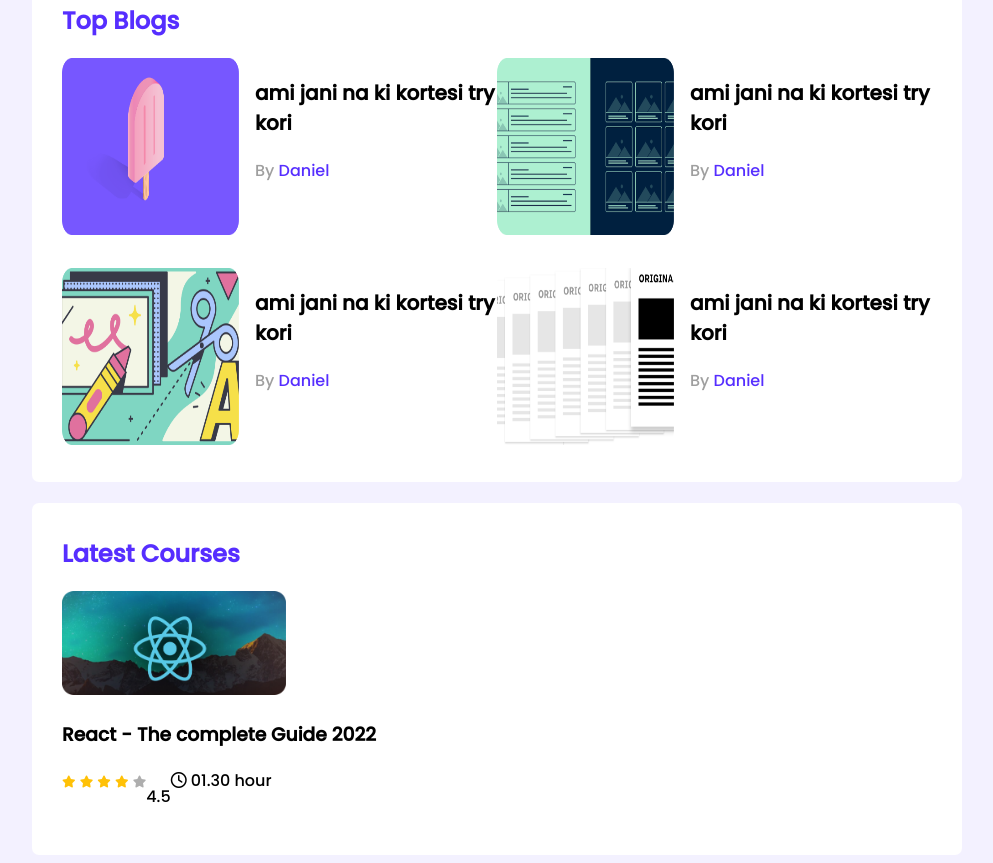
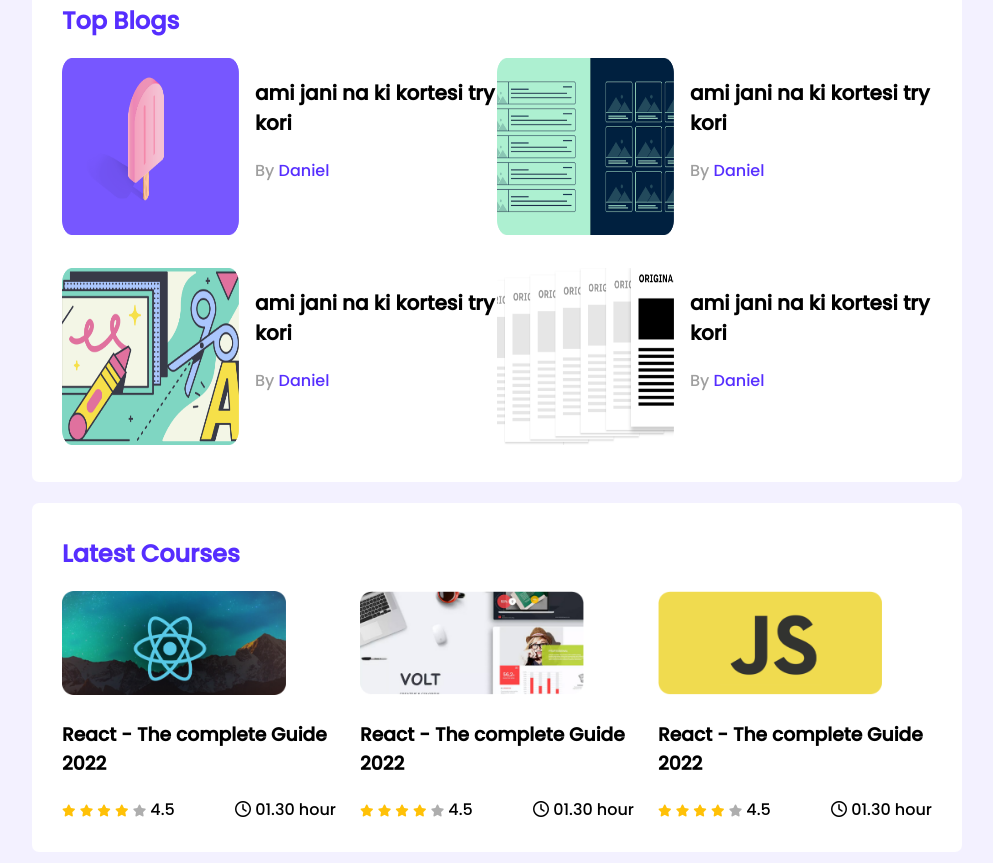
Before and after one commit to JubayerAhmmodShuvo/leader-board-css3, a plain HTML site: page index.html in a window 1280 px wide. Shown: the part 329-1192 px from the top of the page, without its empty margins (143-1136 px from the left). Drawn offline with Linux system fonts and the light colour scheme.

Commit message:
9.8 done

```diff
--- a/index.html
+++ b/index.html
@@ -110,8 +110,57 @@
                                 <i class="fas fa-star filled"></i>
                                 <i class="fas fa-star filled"></i>
                                 <i class="fas fa-star empty"></i>
+                                <span>4.5</span>
                             </div>
-                            <p>4.5</p>
+
+                            <div class="course-duration">
+                                <i class="far fa-clock"></i>
+                                01.30 hour
+                            </div>
+                        </div>
+                    </div>
+                </div>
+                <div class="course">
+                    <div class="course-banner">
+                        <img src="images/courses/course-2.png" alt="">
+                    </div>
+                    <div class="course-detail">
+                        <h3 class="course-title">React - The complete Guide 2022</h3>
+                        <p class="course-author"></p>
+                        <div class="course-info">
+                            <div class="course-rating">
+                                <i class="fas fa-star filled"></i>
+                                <i class="fas fa-star filled"></i>
+                                <i class="fas fa-star filled"></i>
+                                <i class="fas fa-star filled"></i>
+                                <i class="fas fa-star empty"></i>
+                                <span>4.5</span>
+                            </div>
+
+                            <div class="course-duration">
+                                <i class="far fa-clock"></i>
+                                01.30 hour
+                            </div>
+                        </div>
+                    </div>
+                </div>
+                <div class="course">
+                    <div class="course-banner">
+                        <img src="images/courses/course-3.png" alt="">
+                    </div>
+                    <div class="course-detail">
+                        <h3 class="course-title">React - The complete Guide 2022</h3>
+                        <p class="course-author"></p>
+                        <div class="course-info">
+                            <div class="course-rating">
+                                <i class="fas fa-star filled"></i>
+                                <i class="fas fa-star filled"></i>
+                                <i class="fas fa-star filled"></i>
+                                <i class="fas fa-star filled"></i>
+                                <i class="fas fa-star empty"></i>
+                                <span>4.5</span>
+                            </div>
+
                             <div class="course-duration">
                                 <i class="far fa-clock"></i>
                                 01.30 hour
--- a/styles/style.css
+++ b/styles/style.css
@@ -79,12 +79,20 @@
 /*--------------------------
     courses style
  ------------------ */
+.courses{
+    display: grid;
+    grid-template-columns: repeat(3,1fr);
+    grid-column-gap: 24px;
+}
+
 .course .course-banner img{
     width: 224px;
     height: 104px;
 }
  .course-info{
   display: flex;
+  align-items: center;
+  justify-content: space-between;
 }
 .fa-star{
     font-size: 12px;
```
